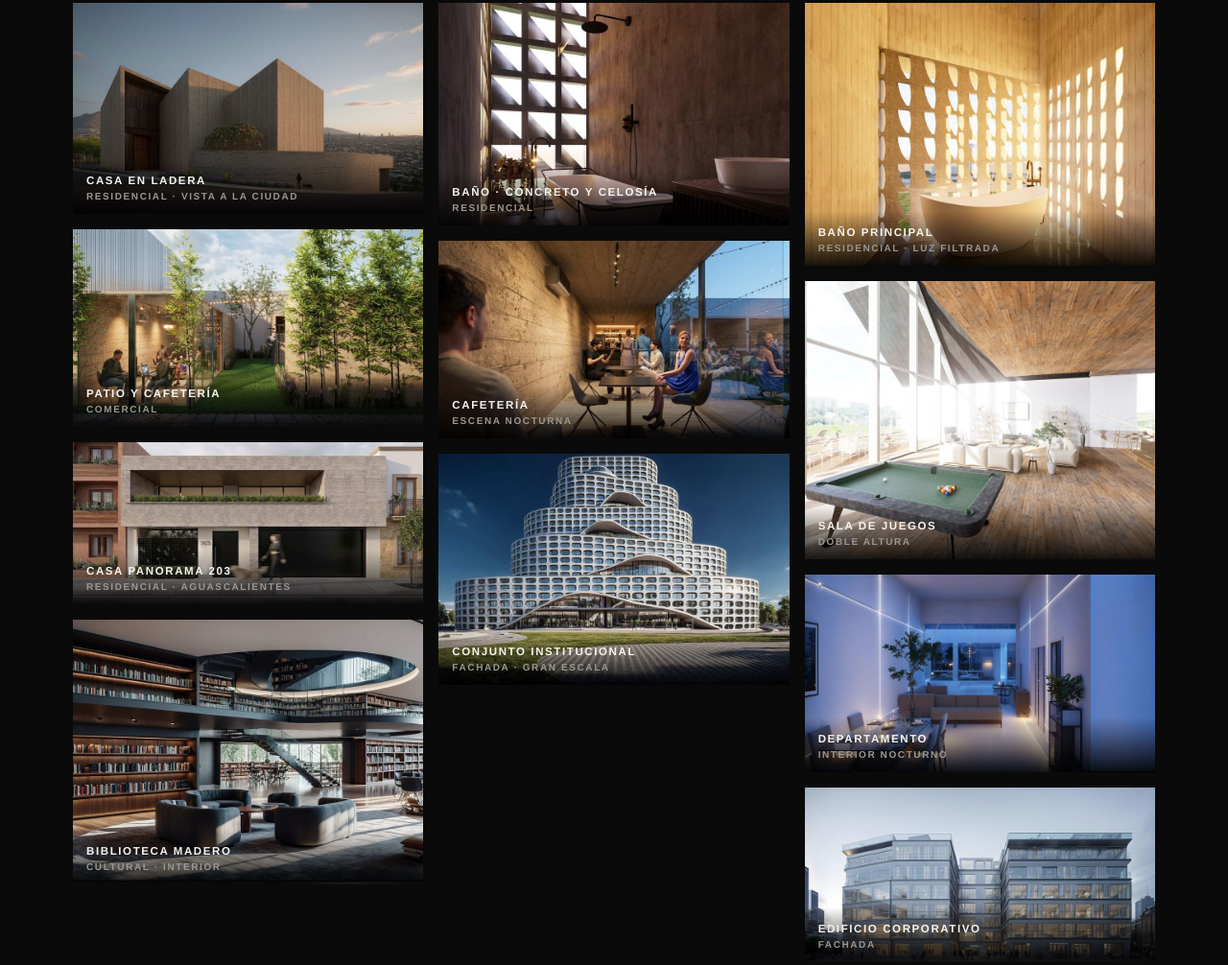
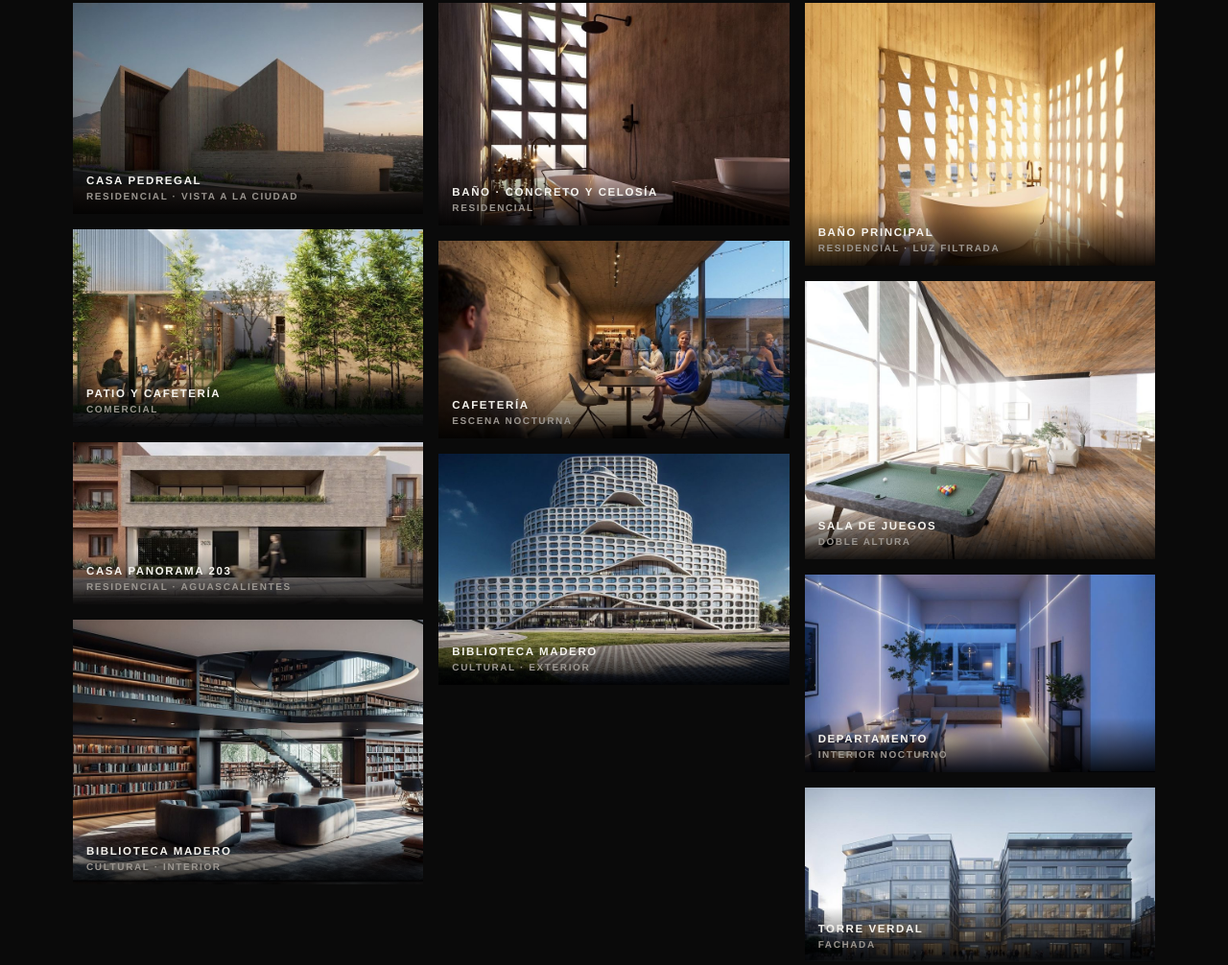
Before and after one commit to elceestudio/elcee-studio, a website: page taller.html in a window 1280 px wide. Shown: the part 2921-3927 px from the top of the page at 96% size. Drawn offline with Linux system fonts and the light colour scheme.

Commit message:
TALLER: nombres correctos de las obras en la galería

```diff
--- a/taller.html
+++ b/taller.html
@@ -440,7 +440,7 @@ const FAQ=[
  ["¿Cómo aparto mi lugar?","Escríbenos por WhatsApp al 449 383 2300 y te pasamos los detalles. Apartas con $1,000 y liquidas el resto antes del 14 de octubre."],
  ["¿Dan factura?","Sí, se expide factura."]];
 
-const GAL=[{"u": "img/taller/casa-en-ladera.jpg", "t": "CASA EN LADERA", "s": "RESIDENCIAL · VISTA A LA CIUDAD"}, {"u": "img/taller/patio-y-cafeteria.jpg", "t": "PATIO Y CAFETERÍA", "s": "COMERCIAL"}, {"u": "img/taller/casa-panorama-203.jpg", "t": "CASA PANORAMA 203", "s": "RESIDENCIAL · AGUASCALIENTES"}, {"u": "img/taller/biblioteca-madero.jpg", "t": "BIBLIOTECA MADERO", "s": "CULTURAL · INTERIOR"}, {"u": "img/taller/bano-concreto-y-celosia.jpg", "t": "BAÑO · CONCRETO Y CELOSÍA", "s": "RESIDENCIAL"}, {"u": "img/taller/cafeteria.jpg", "t": "CAFETERÍA", "s": "ESCENA NOCTURNA"}, {"u": "img/taller/conjunto-institucional.jpg", "t": "CONJUNTO INSTITUCIONAL", "s": "FACHADA · GRAN ESCALA"}, {"u": "img/taller/bano-principal.jpg", "t": "BAÑO PRINCIPAL", "s": "RESIDENCIAL · LUZ FILTRADA"}, {"u": "img/taller/sala-de-juegos.jpg", "t": "SALA DE JUEGOS", "s": "DOBLE ALTURA"}, {"u": "img/taller/departamento.jpg", "t": "DEPARTAMENTO", "s": "INTERIOR NOCTURNO"}, {"u": "img/taller/edificio-corporativo.jpg", "t": "EDIFICIO CORPORATIVO", "s": "FACHADA"}];
+const GAL=[{"u": "img/taller/casa-en-ladera.jpg", "t": "CASA PEDREGAL", "s": "RESIDENCIAL · VISTA A LA CIUDAD"}, {"u": "img/taller/patio-y-cafeteria.jpg", "t": "PATIO Y CAFETERÍA", "s": "COMERCIAL"}, {"u": "img/taller/casa-panorama-203.jpg", "t": "CASA PANORAMA 203", "s": "RESIDENCIAL · AGUASCALIENTES"}, {"u": "img/taller/biblioteca-madero.jpg", "t": "BIBLIOTECA MADERO", "s": "CULTURAL · INTERIOR"}, {"u": "img/taller/bano-concreto-y-celosia.jpg", "t": "BAÑO · CONCRETO Y CELOSÍA", "s": "RESIDENCIAL"}, {"u": "img/taller/cafeteria.jpg", "t": "CAFETERÍA", "s": "ESCENA NOCTURNA"}, {"u": "img/taller/conjunto-institucional.jpg", "t": "BIBLIOTECA MADERO", "s": "CULTURAL · EXTERIOR"}, {"u": "img/taller/bano-principal.jpg", "t": "BAÑO PRINCIPAL", "s": "RESIDENCIAL · LUZ FILTRADA"}, {"u": "img/taller/sala-de-juegos.jpg", "t": "SALA DE JUEGOS", "s": "DOBLE ALTURA"}, {"u": "img/taller/departamento.jpg", "t": "DEPARTAMENTO", "s": "INTERIOR NOCTURNO"}, {"u": "img/taller/edificio-corporativo.jpg", "t": "TORRE VERDAL", "s": "FACHADA"}];
 const HERO="img/taller/hero.jpg";
 document.getElementById('hbg').style.backgroundImage='url("'+HERO+'")';
 
```
